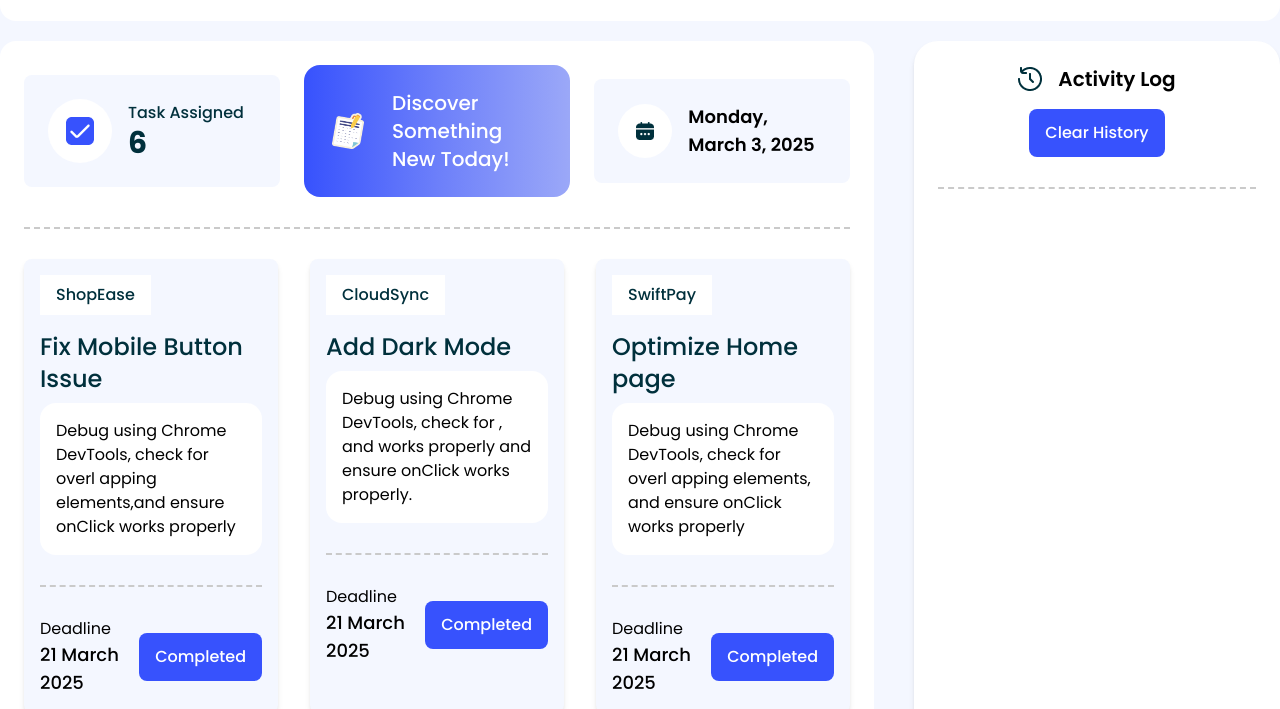
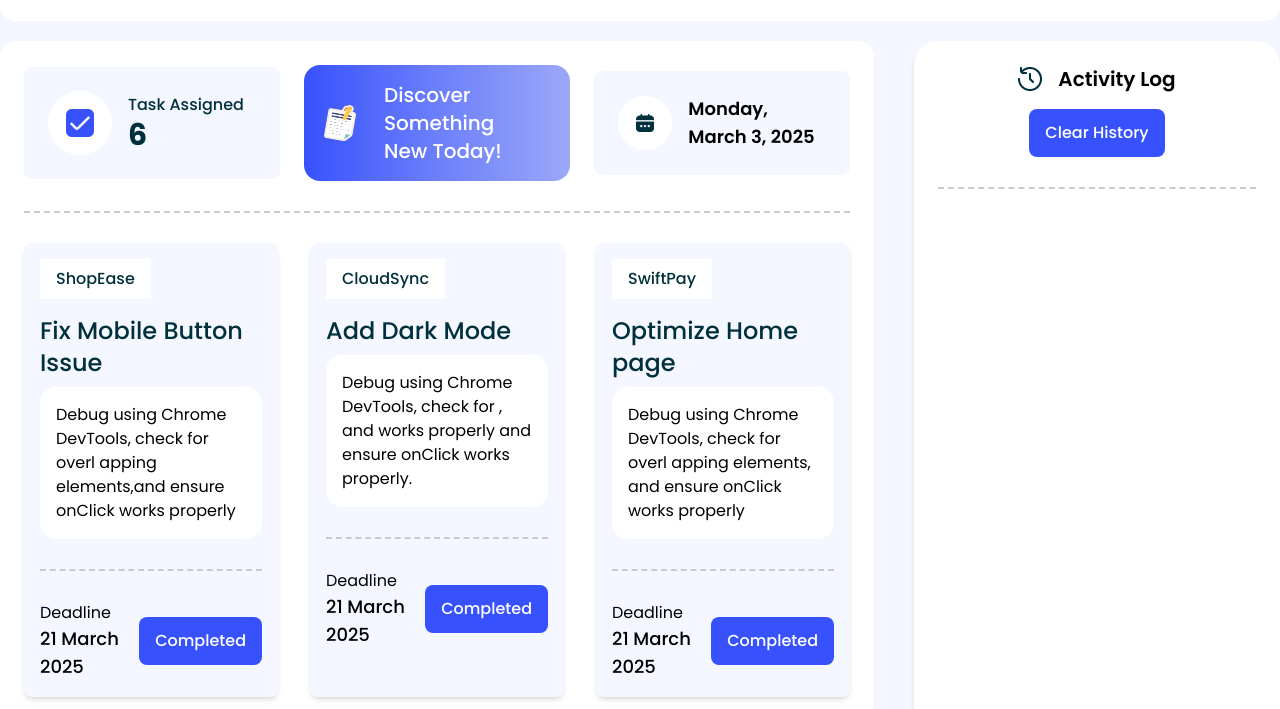
Before and after one commit to faruqsoft/Dom-Dev-Board, a plain HTML site: page index.html in a window 1280 px wide. Shown: the part 91-800 px from the top of the page. Drawn offline with nearby package versions, Linux system fonts and the light colour scheme; files that its build step writes are made by us from their sources.

Commit message:
discover button solution

```diff
--- a/index.html
+++ b/index.html
@@ -82,9 +82,9 @@
                     </div>
 
                     <!-- Board Section -->
-                    <div id="board-btn" class="flex items-center flex-1 gap-6 bg-gradient-to-r  p-6 from-[rgba(55,82,253,1)] via-[rgba(108,127,250,1)] to-[rgba(155,168,248,1)]">
+                    <div id="board-btn" class="flex items-center flex-1 gap-6 bg-gradient-to-r  p-4 from-[rgba(55,82,253,1)] via-[rgba(108,127,250,1)] to-[rgba(155,168,248,1)]">
                         <img src="./assets/board.png" class="h-10">
-                        <h1 class="text-xl font-medium text-white">Discover Something New Today!</h1>
+                        <h1 class="text-xl font-medium text-white pr-4">Discover Something New Today!</h1>
                     </div>
 
                     <div class="flex items-center rounded-lg p-6 bg-[#F4F7FF] w-64 gap-x-4">
```
